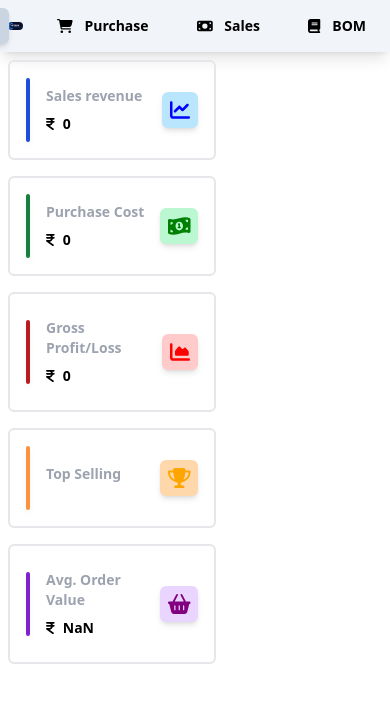
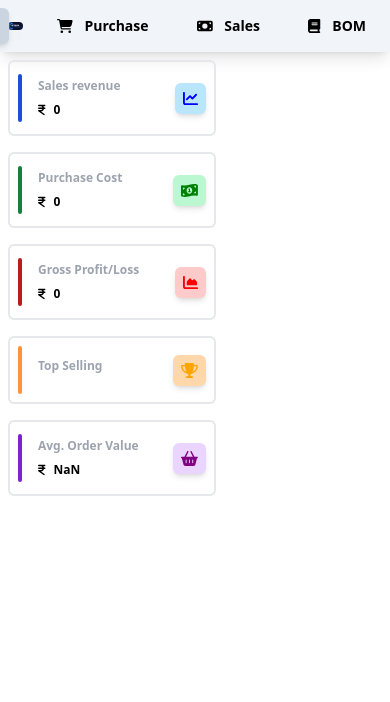
Before and after one commit to kartikgx13/Hitesh-Engineering-Inventory-System, a React (Create React App) app in the folder frontend/react-with-electron/: page / in a window 390 px wide. Shown: the top 702 px of the page. Built offline with nearby package versions, Linux system fonts and the light colour scheme; no server answers.

Commit message:
kartik laptop UI changes for small screen

```diff
--- a/frontend/react-with-electron/src/components/KPICards.jsx
+++ b/frontend/react-with-electron/src/components/KPICards.jsx
@@ -5,21 +5,21 @@ import React from 'react'
 function KPICards({title,value,iconName,borderColor,iconBgColor,iconColor,currencyIconName}) {
   return (
     <>
-    <div className='w-full p-4 rounded-md flex flex-row justify-between items-center border-2 border-gray-200'>
+    <div className='w-full p-2 rounded-md flex flex-row justify-between items-center border-2 border-gray-200'>
        <div className='flex flex-row justify-center items-center gap-2'>
-        <div className={`border-2 rounded-lg shadow-md h-16 ${borderColor}`}></div>
+        <div className={`border-2 rounded-lg shadow-md h-12 ${borderColor}`}></div>
         <div className='flex flex-col justify-center items-center p-2 gap-2'>
-            <div className='w-full h-full text-sm font-semibold text-gray-400'>
+            <div className='w-full h-full text-xs font-semibold text-gray-400'>
                 {title}
             </div>
-            <div className='w-full h-full text-sm font-semibold flex flex-row gap-2 justify-start items-center'>
+            <div className='w-full h-full text-xs font-semibold flex flex-row gap-2 justify-start items-center'>
                 <FontAwesomeIcon icon={currencyIconName}/>
                 {value}
             </div>
         </div>
        </div>
        <div className={`flex flex-row justify-center items-center p-2 rounded-md shadow-md ${iconBgColor}`}>
-          <FontAwesomeIcon icon={iconName} style={{ color:iconColor,fontSize:'20'}}/>
+          <FontAwesomeIcon icon={iconName} style={{ color:iconColor,fontSize:'15'}}/>
        </div>
     </div>
     </>
--- a/frontend/react-with-electron/src/components/PurchaseForm.jsx
+++ b/frontend/react-with-electron/src/components/PurchaseForm.jsx
@@ -83,13 +83,13 @@ function PurchaseForm() {
 
   return (
     <>
-    <div className='w-3/4 h-full flex flex-col justify-start items-start'>
+    <div className='w-full h-full flex flex-col justify-start items-start'>
      <h1 className='text-1xl font-bold w-full p-2'>Purchases</h1>
      <div className='w-full h-full flex flex-col justify-start items-start gap-4'>
-     <div className='border-2 border-gray ml-2 w-2/3 shadow-md'></div>
+     <div className='border-2 border-gray ml-2 w-5/6 shadow-md'></div>
         <h1 className='text-sm font-semibold p-2'>Purchase Invoice Details</h1>
         <div className='w-full h-full p-2'>
-           <form onSubmit={handleSubmit} className="grid items-end gap-6 mb-6 md:grid-cols-3 w-2/3">
+           <form onSubmit={handleSubmit} className="grid items-end gap-6 mb-6 md:grid-cols-3 w-5/6">
   <div className="relative">
         <input required onChange={handleChange} name='sellerName' value={sellerName} type="text" id="small_outlined" className="cursor-pointer shadow-md block px-2.5 pb-1.5 pt-3 w-full text-xs text-gray-900 bg-transparent rounded-lg border-2 border-gray-300 appearance-none    focus:outline-none focus:ring-0 focus:border-blue-600 peer" placeholder=" " />
         <label for="small_outlined" className="absolute text-xs text-gray-500  duration-300 transform -translate-y-3 scale-25 top-1 z-10 origin-[0] bg-white px-2 peer-focus:px-2 peer-focus:text-blue-600  peer-placeholder-shown:scale-100 peer-placeholder-shown:-translate-y-1/2 peer-placeholder-shown:top-1/2 peer-focus:top-1 peer-focus:scale-75 peer-focus:-translate-y-3 start-1 rtl:peer-focus:translate-x-1/4 rtl:peer-focus:left-auto">Seller</label>
--- a/frontend/react-with-electron/src/components/SalesForm.jsx
+++ b/frontend/react-with-electron/src/components/SalesForm.jsx
@@ -49,13 +49,13 @@ function SalesForm() {
 
   return (
     <>
-    <div className='w-3/4 h-full flex flex-col justify-start items-start'>
+    <div className='w-full h-full flex flex-col justify-start items-start'>
      <h1 className='text-1xl font-bold w-full p-2'>Sales</h1>
      <div className='w-full h-full flex flex-col justify-start items-start gap-4'>
-     <div className='border-2 border-gray ml-2 w-2/3 shadow-md'></div>
+     <div className='border-2 border-gray ml-2 w-5/6 shadow-md'></div>
         <h1 className='text-sm font-semibold p-2'>Sales Invoice Details</h1>
         <div className='w-full h-full p-2'>
-           <form onSubmit={handleSubmit} className="grid items-end gap-6 mb-6 md:grid-cols-3 w-2/3">
+           <form onSubmit={handleSubmit} className="grid items-end gap-6 mb-6 md:grid-cols-3 w-5/6">
   <div className="relative">
         <input onChange={handleChange} value={buyerName} name="buyerName" required type="text" id="small_outlined" className="cursor-pointer shadow-md block px-2.5 pb-1.5 pt-3 w-full text-xs text-gray-900 bg-transparent rounded-lg border-2 border-gray-300 appearance-none    focus:outline-none focus:ring-0 focus:border-blue-600 peer" placeholder=" " />
         <label for="small_outlined" className="absolute text-xs text-gray-500  duration-300 transform -translate-y-3 scale-75 top-1 z-10 origin-[0] bg-white px-2 peer-focus:px-2 peer-focus:text-blue-600  peer-placeholder-shown:scale-100 peer-placeholder-shown:-translate-y-1/2 peer-placeholder-shown:top-1/2 peer-focus:top-1 peer-focus:scale-75 peer-focus:-translate-y-3 start-1 rtl:peer-focus:translate-x-1/4 rtl:peer-focus:left-auto">Buyer</label>
```
